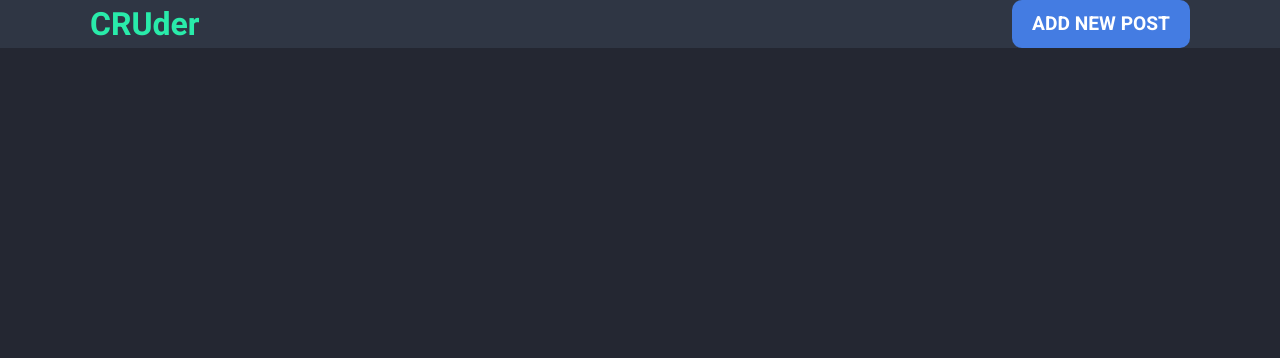
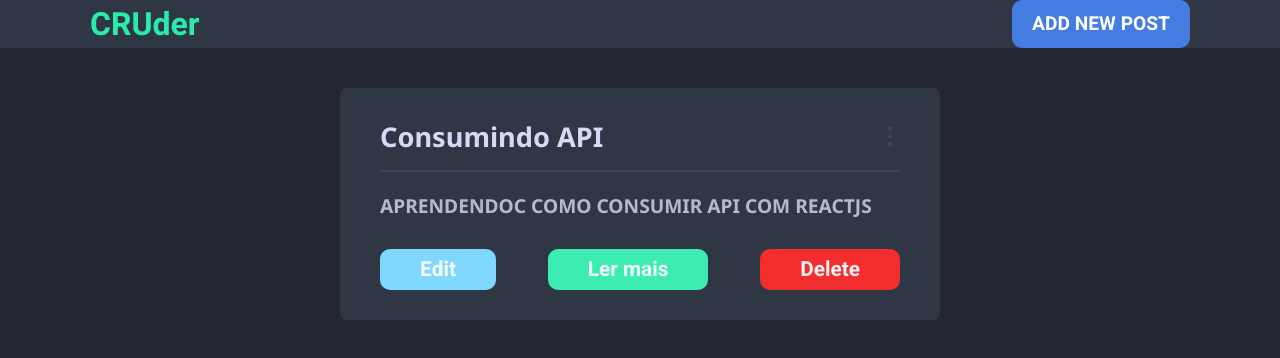
Before and after one commit to juniorcaus/cruder, a React (Create React App) app: page / in a window 1280 px wide. Shown: the top 358 px of the page. Built offline with nearby package versions, Linux system fonts and the light colour scheme.

Commit message:
estilizando a aplicação e criando botões

```diff
--- /dev/null
+++ b/src/pages/Feed/feed.css
@@ -0,0 +1,118 @@
+main header {
+    display: flex;
+}
+
+.cards .card h2 {
+    display: flex;
+    flex-wrap: wrap;
+    max-width: 500px;
+}
+
+img {
+    width: 20px;
+    margin-left: 40px;
+
+    cursor: pointer;
+}
+
+.modal {
+    width: 80px;
+    height: 100px;
+    background-color: white;
+}
+
+main cards {
+    display: flex;
+    justify-content: center;
+    flex-direction: column;
+
+    margin-top: 1rem;
+}
+
+main .cards .card {
+    margin: 0 auto;
+
+    background-color: #2F3644;
+
+    padding: 30px 40px;
+    width: 600px;
+
+    border-radius: 7px;
+    margin-top: 40px;
+
+}
+
+.cards .card header {
+    display: flex;
+    justify-content: space-between;
+
+    margin-bottom: 15px;
+}
+
+.card header h2 {
+    font-family: Noto Sans;
+    font-weight: 700;
+
+    color: #D2DAF5;
+
+    font-size: 1.7rem;
+}
+
+.line {
+    background-color: #3E445B;
+    height: 2px;
+}
+
+p {
+    margin-top: 20px;
+    font-size: 1.2rem;
+
+    max-width: 500px;
+
+    font-family: Noto Sans;
+    font-weight: 500;
+
+    color: #B3BACF;
+}
+
+.btns {
+    display: flex;
+    justify-content: space-between;
+
+    margin-top: 30px;
+}
+
+.btns button {
+    color: rgba(255, 255, 255, 0.938);
+    font-size: 1.3rem;
+    border: 0;
+
+    border-radius: 10px;
+
+    font-family: Heebo;
+    font-weight: 700;
+
+    cursor: pointer;
+
+    padding: 5px 40px;
+}
+
+.btn-edit button{
+    background-color: #80D8FF;
+}
+
+.btn-readmore button{
+    background-color: #3DECB1;
+
+}
+
+.btn-delete button{
+    background-color: rgb(241, 45, 45);
+}
+
+.loading {
+    height: 100vh;
+    display: flex;
+    align-items: center;
+    justify-content: center;
+}
--- a/src/pages/Feed/feed.js
+++ b/src/pages/Feed/feed.js
@@ -1,12 +1,61 @@
 import React from 'react'
+import './feed.css';
 
 import { Link } from 'react-router-dom';
 import HeaderMain from '../../components/HeaderMain/HeaderMain';
+
+import More from '../../images/more.svg';
 
 function Feed() {
   return (
     <div>
       <HeaderMain />
+
+      <main>
+
+        <div className="cards">
+
+          <div className="card" >
+
+              <header>
+                <h2>Consumindo API</h2>
+                <img src={More} />
+              </header>
+
+              <div className="line" ></div>
+
+              <p>APRENDENDOC COMO CONSUMIR API COM REACTJS </p>
+
+              <div className="btns" >
+
+                <div className="btn-edit" >
+                  <Link to='/edit' >
+                  <button>Edit</button>
+                  </Link>
+                </div>
+
+                <div className="btn-readmore" >
+                  <Link to='/lermais' >
+                   <button>Ler mais</button>
+                  </Link>
+                </div>
+
+                <div className="btn-delete" >
+                  <button>Delete</button>
+                </div>
+
+
+
+              </div>
+
+
+
+          </div>
+
+        </div>
+
+      </main>
+
     </div>
   )
 }
--- a/src/pages/LerMais/lermais.js
+++ b/src/pages/LerMais/lermais.js
@@ -1,12 +1,38 @@
 import React from 'react'
+
 import Header from '../../components/Header/Header';
+import More from '../../images/more.svg';
 
 function LerMais() {
   return (
     <div>
     <Header />
 
-    <h1>PÁGINA LER MAIS</h1>
+    <div>
+      <main>
+
+        <div className="cards">
+
+          <div className="card" >
+
+              <header>
+                <h2>Consumindo API</h2>
+                <img src={More} />
+              </header>
+
+              <div className="line" ></div>
+
+              <p>APRENDENDOC COMO CONSUMIR API COM REACTJSPRENDENDOC COMO CONSUMIR API COM REACTJSPRENDENDOC COMO CONSUMIR API COM REACTJSPRENDENDOC COMO CONSUMIR API COM REACTJSPRENDENDOC COMO CONSUMIR API COM REACTJSPRENDENDOC COMO CONSUMIR API COM REACTJSPRENDENDOC COMO CONSUMIR API COM REACTJSPRENDENDOC COMO CONSUMIR API COM REACTJSPRENDENDOC COMO CONSUMIR API COM REACTJSPRENDENDOC COMO CONSUMIR API COM REACTJSPRENDENDOC COMO CONSUMIR API COM REACTJS </p>
+
+          </div>
+
+        </div>
+
+      </main>
+
+    </div>
+
+
     </div>
   )
 }
```
